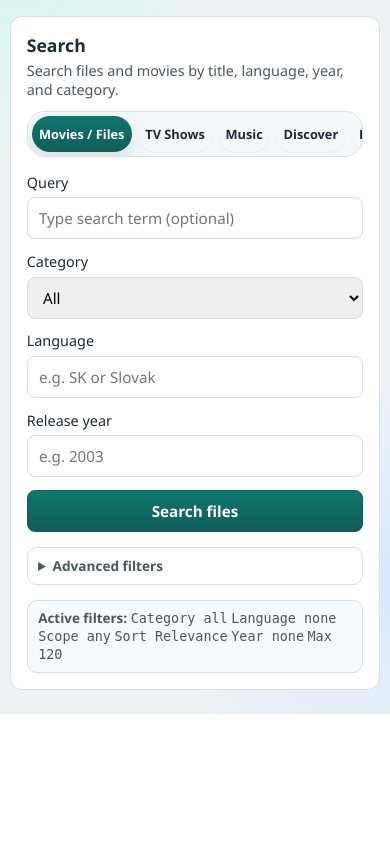
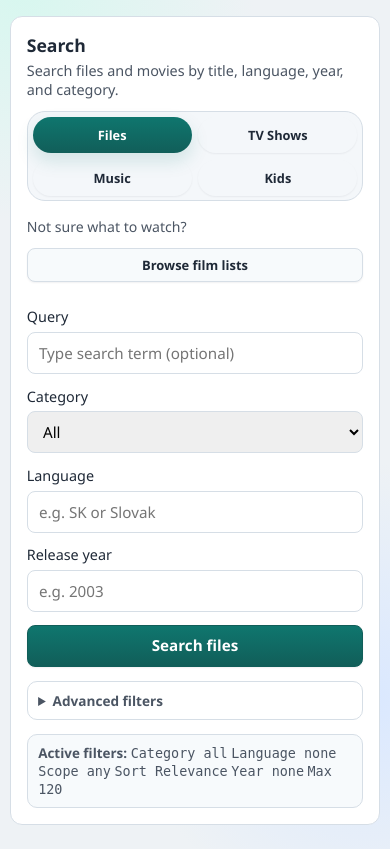
Before and after one commit to mattonik/sdilej-search-app, a FastAPI app: page / in a window 390 px wide. Shown: the part 167-1016 px from the top of the page. Before the commit the page ends 881 px from the top, so only its background shows below. Run offline with FastAPI, Linux system fonts and the light colour scheme; data that the repository does not hold is empty.

Commit message:
Simplify mobile search and library navigation

```diff
--- a/app/static/js/app.js
+++ b/app/static/js/app.js
@@ -108,6 +108,13 @@ import { initMovieDiscovery } from "./movie-discovery.js";
       const libraryTvShowName = document.getElementById("libraryTvShowName");
       const libraryStatus = document.getElementById("libraryStatus");
       const libraryTvMissingResults = document.getElementById("libraryTvMissingResults");
+      const libraryTvModeBtn = document.getElementById("libraryTvModeBtn");
+      const libraryKidsModeBtn = document.getElementById("libraryKidsModeBtn");
+      const libraryMusicModeBtn = document.getElementById("libraryMusicModeBtn");
+      const libraryTvPanel = document.getElementById("libraryTvPanel");
+      const libraryMusicPanel = document.getElementById("libraryMusicPanel");
+      const libraryFolderHeading = document.getElementById("libraryFolderHeading");
+      const libraryFolderHint = document.getElementById("libraryFolderHint");
       const libraryFolderKind = document.getElementById("libraryFolderKind");
       const libraryFoldersScanBtn = document.getElementById("libraryFoldersScanBtn");
       const libraryFolderResults = document.getElementById("libraryFolderResults");
@@ -382,6 +389,13 @@ import { initMovieDiscovery } from "./movie-discovery.js";
           libraryTvShowName,
           libraryStatus,
           libraryTvMissingResults,
+          libraryTvModeBtn,
+          libraryKidsModeBtn,
+          libraryMusicModeBtn,
+          libraryTvPanel,
+          libraryMusicPanel,
+          libraryFolderHeading,
+          libraryFolderHint,
           libraryFolderKind,
           libraryFoldersScanBtn,
           libraryFolderResults,
--- a/app/static/js/library-management.js
+++ b/app/static/js/library-management.js
@@ -12,6 +12,13 @@ export const initLibraryManagement = ({
     libraryTvShowName,
     libraryStatus,
     libraryTvMissingResults,
+    libraryTvModeBtn,
+    libraryKidsModeBtn,
+    libraryMusicModeBtn,
+    libraryTvPanel,
+    libraryMusicPanel,
+    libraryFolderHeading,
+    libraryFolderHint,
     libraryFolderKind,
     libraryFoldersScanBtn,
     libraryFolderResults,
@@ -30,6 +37,27 @@ export const initLibraryManagement = ({
   let scanInFlight = false;
 
   const submitButton = libraryTvMissingForm.querySelector('button[type="submit"]');
+
+  const setLibraryMode = (mode) => {
+    const nextMode = ["tv", "kids", "music"].includes(mode) ? mode : "tv";
+    const isMusic = nextMode === "music";
+    const isKids = nextMode === "kids";
+    libraryTvPanel?.classList.toggle("hidden", isMusic);
+    libraryMusicPanel?.classList.toggle("hidden", !isMusic);
+    if (libraryFolderKind) libraryFolderKind.value = isKids ? "kids" : "tv";
+    if (libraryFolderHeading) libraryFolderHeading.textContent = isKids ? "Kids TV folders" : "TV folders";
+    if (libraryFolderHint) {
+      libraryFolderHint.textContent = isKids
+        ? "Browse local kids series, inspect episode files, and find gaps."
+        : "Browse local series, inspect episode files, and find gaps.";
+    }
+    [libraryTvModeBtn, libraryKidsModeBtn, libraryMusicModeBtn].forEach((button) => {
+      if (!button) return;
+      const active = button.dataset.libraryMode === nextMode;
+      button.classList.toggle("active", active);
+      button.setAttribute("aria-selected", active ? "true" : "false");
+    });
+  };
 
   const selectedFolderIsKids = () => libraryFolderKind?.value === "kids";
 
@@ -313,6 +341,10 @@ export const initLibraryManagement = ({
 
   libraryFoldersScanBtn?.addEventListener("click", scanFolders);
   libraryMusicFoldersScanBtn?.addEventListener("click", scanMusicFolders);
+  libraryTvModeBtn?.addEventListener("click", () => setLibraryMode("tv"));
+  libraryKidsModeBtn?.addEventListener("click", () => setLibraryMode("kids"));
+  libraryMusicModeBtn?.addEventListener("click", () => setLibraryMode("music"));
+  setLibraryMode("tv");
   libraryTvMissingForm.addEventListener("submit", async (event) => {
     event.preventDefault();
     await scanMissingShow(libraryTvShowName?.value.trim() || "");
--- a/app/static/style.css
+++ b/app/static/style.css
@@ -938,6 +938,20 @@ textarea {
   color: var(--muted);
 }
 
+.library-mode-switch {
+  display: flex;
+  gap: 0.4rem;
+  margin-top: 1rem;
+  padding: 0.25rem;
+  border: 1px solid var(--border);
+  border-radius: 14px;
+  background: #f4f7fa;
+}
+
+.library-mode-switch .btn {
+  flex: 1;
+}
+
 .library-folder-tools {
   margin-top: 1rem;
   border: 1px solid var(--border);
@@ -1338,6 +1352,16 @@ textarea {
 .search-mode-switch button.active {
   background: linear-gradient(180deg, var(--accent) 0%, var(--accent-dark) 100%);
   color: #fff;
+}
+
+.file-search-discovery {
+  margin: 0 0 0.8rem;
+  display: flex;
+  align-items: center;
+  justify-content: space-between;
+  gap: 0.75rem;
+  color: var(--muted);
+  font-size: 0.88rem;
 }
 
 .search-mode-panel {
@@ -3184,23 +3208,25 @@ textarea {
   }
 
   .search-mode-switch {
-    display: flex;
+    display: grid;
+    grid-template-columns: repeat(2, minmax(0, 1fr));
     gap: 0.4rem;
-    overflow-x: auto;
-    justify-content: flex-start;
-    padding-bottom: 0.2rem;
-    scrollbar-width: none;
+    padding: 0.3rem;
     width: 100%;
   }
 
-  .search-mode-switch::-webkit-scrollbar {
-    display: none;
-  }
-
   .search-mode-switch button {
-    flex: 0 0 auto;
     padding-inline: 0.45rem;
     font-size: 0.8rem;
+  }
+
+  .search-mode-switch button:last-child {
+    grid-column: auto;
+  }
+
+  .file-search-discovery {
+    align-items: stretch;
+    flex-direction: column;
   }
 
   .file-results-toolbar-head,
--- a/app/templates/index.html
+++ b/app/templates/index.html
@@ -295,19 +295,20 @@
           </div>
         </div>
 
+        <div class="library-mode-switch" role="tablist" aria-label="Library type">
+          <button id="libraryTvModeBtn" type="button" role="tab" aria-selected="true" class="btn btn-pill active" data-library-mode="tv">TV</button>
+          <button id="libraryKidsModeBtn" type="button" role="tab" aria-selected="false" class="btn btn-pill" data-library-mode="kids">Kids TV</button>
+          <button id="libraryMusicModeBtn" type="button" role="tab" aria-selected="false" class="btn btn-pill" data-library-mode="music">Music</button>
+        </div>
+
+        <div id="libraryTvPanel" class="library-mode-panel">
         <section class="library-folder-tools" aria-labelledby="libraryFolderHeading">
           <div class="library-section-heading">
             <h3 id="libraryFolderHeading">Folders</h3>
-            <p>Start here when you do not remember the exact show name.</p>
+            <p id="libraryFolderHint">Start here when you do not remember the exact show name.</p>
           </div>
           <div class="library-folder-actions">
-            <label>
-              Library
-              <select id="libraryFolderKind">
-                <option value="tv">TV shows</option>
-                <option value="kids">Kids TV</option>
-              </select>
-            </label>
+            <select id="libraryFolderKind" class="hidden" aria-hidden="true"><option value="tv" selected>TV shows</option><option value="kids">Kids TV</option></select>
             <button type="button" id="libraryFoldersScanBtn" class="btn btn-secondary">Scan folders</button>
           </div>
           <div id="libraryFolderResults" class="library-folder-results"></div>
@@ -324,8 +325,9 @@
 
         <div id="libraryStatus" class="download-status" aria-live="polite" aria-atomic="true">Library scan idle.</div>
         <div id="libraryTvMissingResults" class="library-results"></div>
+        </div>
 
-        <section class="library-folder-tools music-library-tools" aria-labelledby="libraryMusicHeading">
+        <section id="libraryMusicPanel" class="library-folder-tools music-library-tools library-mode-panel hidden" aria-labelledby="libraryMusicHeading">
           <div class="library-section-heading">
             <h3 id="libraryMusicHeading">Music folders</h3>
             <p>Inspect artists and albums, then search Sdilej using the local folder name.</p>
@@ -343,10 +345,9 @@
             <p id="searchModeHint" class="search-mode-hint">Search files and movies by title, language, year, and category.</p>
           </div>
           <div class="search-mode-switch" role="tablist" aria-label="Search mode">
-            <button id="fileSearchModeBtn" type="button" role="tab" aria-selected="true" aria-controls="fileSearchPanel" class="btn btn-pill active" data-search-mode="file">Movies / Files</button>
+            <button id="fileSearchModeBtn" type="button" role="tab" aria-selected="true" aria-controls="fileSearchPanel" class="btn btn-pill active" data-search-mode="file">Files</button>
             <button id="tvSearchModeBtn" type="button" role="tab" aria-selected="false" aria-controls="tvModePanel" class="btn btn-pill" data-search-mode="tv">TV Shows</button>
             <button id="musicSearchModeBtn" type="button" role="tab" aria-selected="false" aria-controls="musicSearchPanel" class="btn btn-pill" data-search-mode="music">Music</button>
-            <button id="discoverySearchModeBtn" type="button" role="tab" aria-selected="false" aria-controls="movieDiscoveryPanel" class="btn btn-pill" data-search-mode="discovery">Discover</button>
             <button id="kidsSearchModeBtn" type="button" role="tab" aria-selected="false" aria-controls="kidsCatalogPanel" class="btn btn-pill" data-search-mode="kids">Kids</button>
           </div>
         </div>
@@ -424,6 +425,10 @@
         </div>
 
         <div id="fileSearchPanel" role="tabpanel" class="search-mode-panel">
+          <div class="file-search-discovery">
+            <span>Not sure what to watch?</span>
+            <button id="discoverySearchModeBtn" type="button" class="btn btn-secondary btn-sm" data-search-mode="discovery">Browse film lists</button>
+          </div>
           <form method="get" action="/" class="search-form" id="fileSearchForm">
             <div class="file-search-quick">
               <label class="file-search-query">
```
Also changed, not shown: tests/test_e2e_ui.py (+24 -0 lines).
